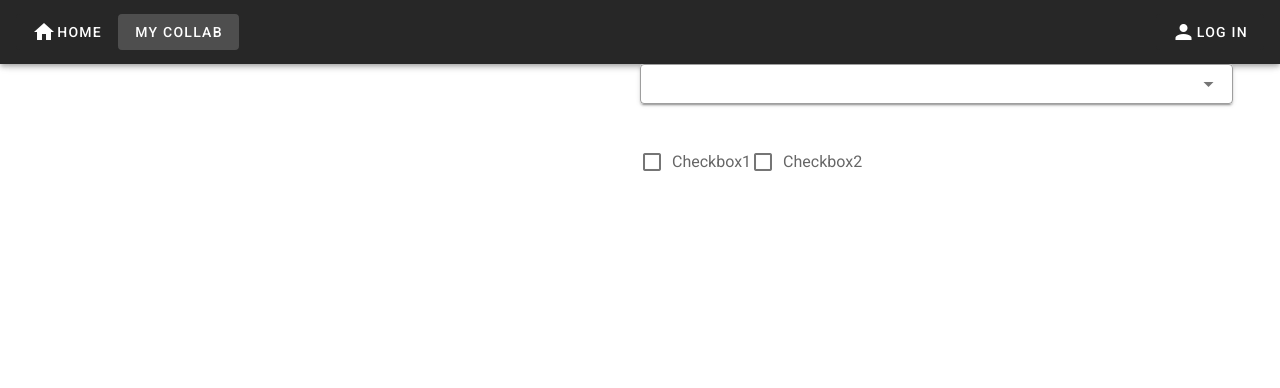
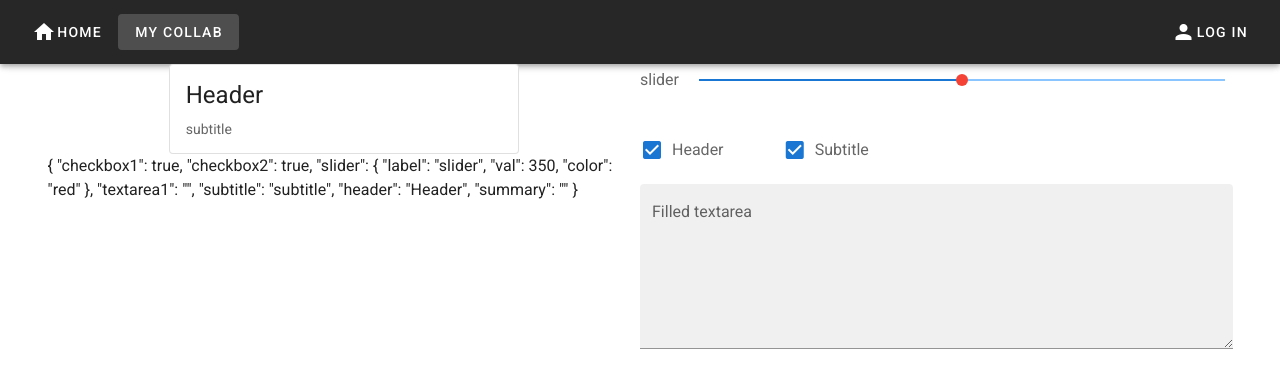
Before and after one commit to elskater98/OrigenChallengeFront, a Nuxt app: page /docs in a window 1280 px wide. Shown: the top 388 px of the page. Built offline with nearby package versions, Linux system fonts and the light colour scheme.

Commit message:
Alguna coseta xula

```diff
--- a/pages/docs.vue
+++ b/pages/docs.vue
@@ -2,32 +2,58 @@
   <div>
     <v-container>
       <v-row>
-        <v-col></v-col>
         <v-col>
           <v-row>
-            <v-combobox
-              solo
-              v-model="comboboxSelect"
-              :items="comboboxItems"
-              outlined
-              dense>
-            </v-combobox>
+            <v-card
+              class="mx-auto"
+              :width="slider.val"
+              outlined>
+              <v-list-item three-line>
+                <v-list-item-content>
+                  <v-list-item-title v-show="checkbox1" class="headline mb-1">
+                    {{ header }}
+                  </v-list-item-title>
+                  <v-list-item-subtitle v-show="checkbox2">{{subtitle}}</v-list-item-subtitle>
+                  {{ summary }}
+                </v-list-item-content>
+              </v-list-item>
+            </v-card>
           </v-row>
-
+          <v-row>
+        {{this.$data}}
+          </v-row>
+        </v-col>
+        <v-col>
+          <v-row>
+            <v-slider
+              v-model="slider.val"
+              :label="slider.label"
+              :thumb-color="slider.color"
+              max="450"
+              min="250"
+              thumb-label
+            ></v-slider>
+          </v-row>
           <v-row>
             <v-checkbox
               v-model="checkbox1"
-              :label="'Checkbox1'"
+              :label="'Header'"
             ></v-checkbox>
-            <v-checkbox
-              v-model="checkbox2"
-              :label="'Checkbox2'"
+            <v-checkbox style="margin-left: 10%"
+                        v-model="checkbox2"
+                        :label="'Subtitle'"
             ></v-checkbox>
           </v-row>
-
+          <v-row>
+            <v-textarea
+              filled
+              name="input-7-4"
+              label="Filled textarea"
+              v-model="summary"
+            ></v-textarea>
+          </v-row>
         </v-col>
       </v-row>
-
     </v-container>
   </div>
 
@@ -38,13 +64,24 @@ export default {
   name: "docs",
   data(){
     return {
-      checkbox1:false,
-      checkbox2:false,
-      slider1:0,
+      checkbox1:true,
+      checkbox2:true,
+      slider:{label:'slider',val:350,color:'red'},
       textarea1:"",
-      comboboxSelect:[],
-      comboboxItems:['Red','Blue','Green']
+      subtitle:"subtitle",
+      header:"Header",
+      summary:""
     }
+  },
+  methods:{
+    sendChange(){
+
+    },
+
+    getChanges(){
+
+    }
+
   }
 }
 </script>
```
